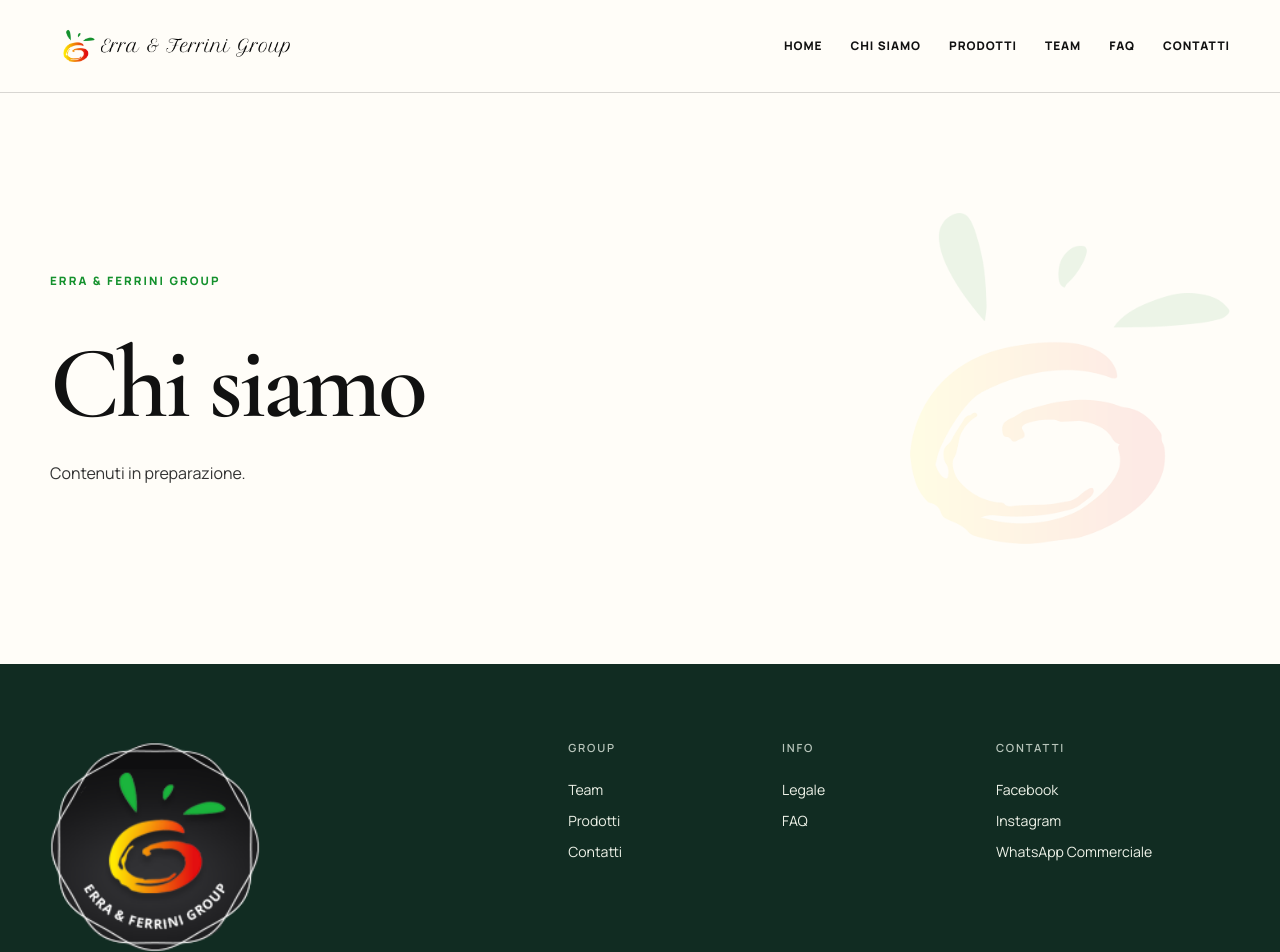
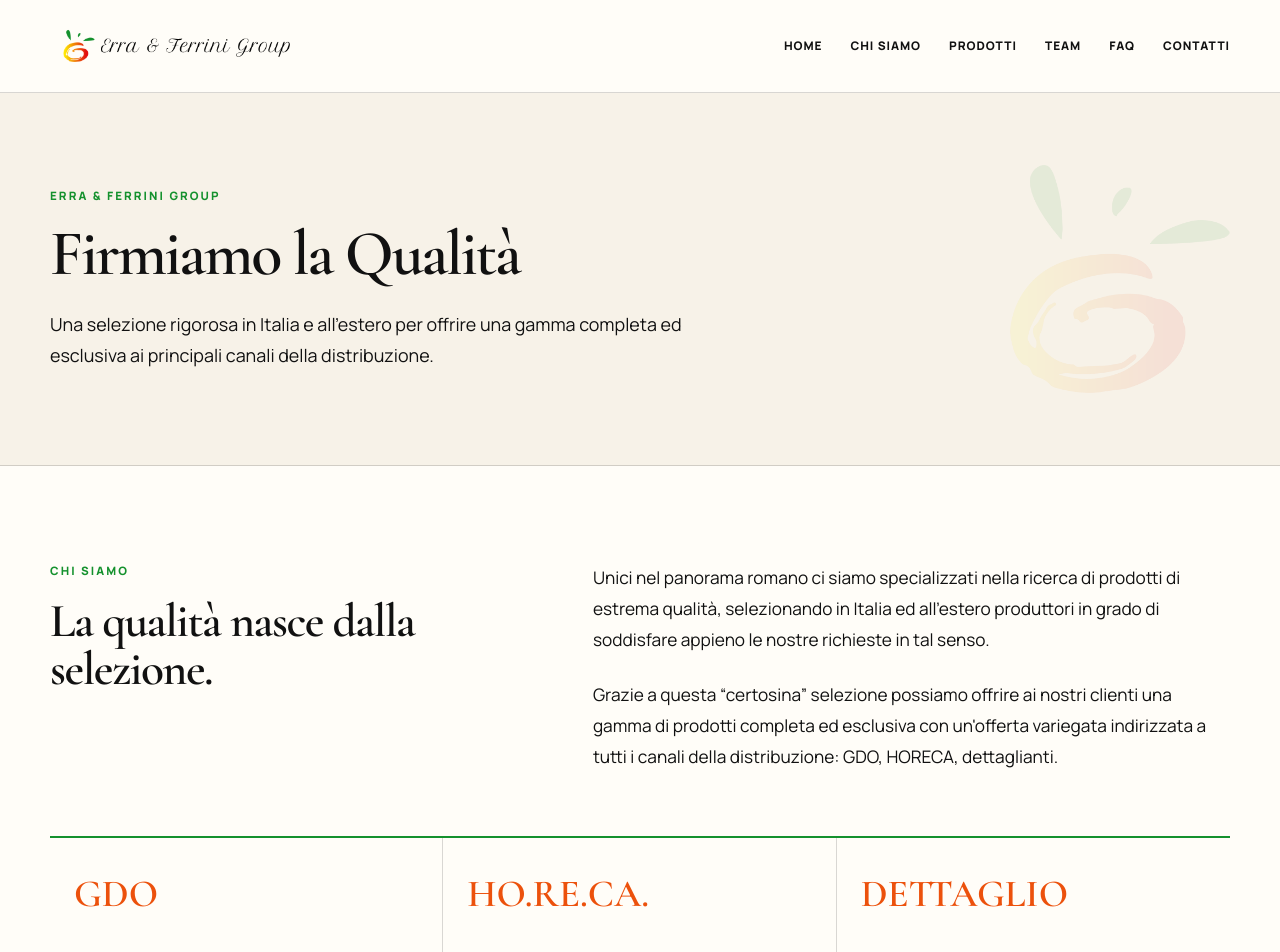
Before and after one commit to hubsienda/efgroup, a Next.js app: page /chi-siamo in a window 1280 px wide. Shown: the top 952 px of the page. Built offline with nearby package versions, Linux system fonts and the light colour scheme.

Commit message:
Build Chi siamo page

```diff
--- a/app/chi-siamo/page.tsx
+++ b/app/chi-siamo/page.tsx
@@ -1,4 +1,45 @@
 import type { Metadata } from "next";
-import PageShell from "@/components/PageShell";
-export const metadata: Metadata = { title: "Chi siamo" };
-export default function Page(){ return <PageShell eyebrow="Erra & Ferrini Group" title="Chi siamo" />; }
+import InternalPageHero from "@/components/InternalPageHero";
+import styles from "@/components/InternalPages.module.css";
+
+export const metadata: Metadata = {
+  title: "Chi siamo",
+  description: "Erra & Ferrini Group: selezione di prodotti ortofrutticoli di estrema qualità per GDO, HO.RE.CA. e dettaglio.",
+};
+
+export default function Page() {
+  return (
+    <>
+      <InternalPageHero
+        eyebrow="Erra & Ferrini Group"
+        title="Firmiamo la Qualità"
+        intro="Una selezione rigorosa in Italia e all’estero per offrire una gamma completa ed esclusiva ai principali canali della distribuzione."
+      />
+
+      <section className={styles.section}>
+        <div className={`shell ${styles.proseGrid}`}>
+          <div className={styles.sectionHeading}>
+            <p className="eyebrow">Chi siamo</p>
+            <h2>La qualità nasce dalla selezione.</h2>
+          </div>
+          <div className={styles.bodyCopy}>
+            <p>
+              Unici nel panorama romano ci siamo specializzati nella ricerca di prodotti di estrema qualità,
+              selezionando in Italia ed all’estero produttori in grado di soddisfare appieno le nostre richieste in tal senso.
+            </p>
+            <p>
+              Grazie a questa “certosina” selezione possiamo offrire ai nostri clienti una gamma di prodotti completa ed esclusiva
+              con un&apos;offerta variegata indirizzata a tutti i canali della distribuzione: GDO, HORECA, dettaglianti.
+            </p>
+          </div>
+        </div>
+
+        <div className={`shell ${styles.channels}`} aria-label="Canali della distribuzione">
+          <div className={styles.channel}><span>GDO</span></div>
+          <div className={styles.channel}><span>HO.RE.CA.</span></div>
+          <div className={styles.channel}><span>DETTAGLIO</span></div>
+        </div>
+      </section>
+    </>
+  );
+}
```
